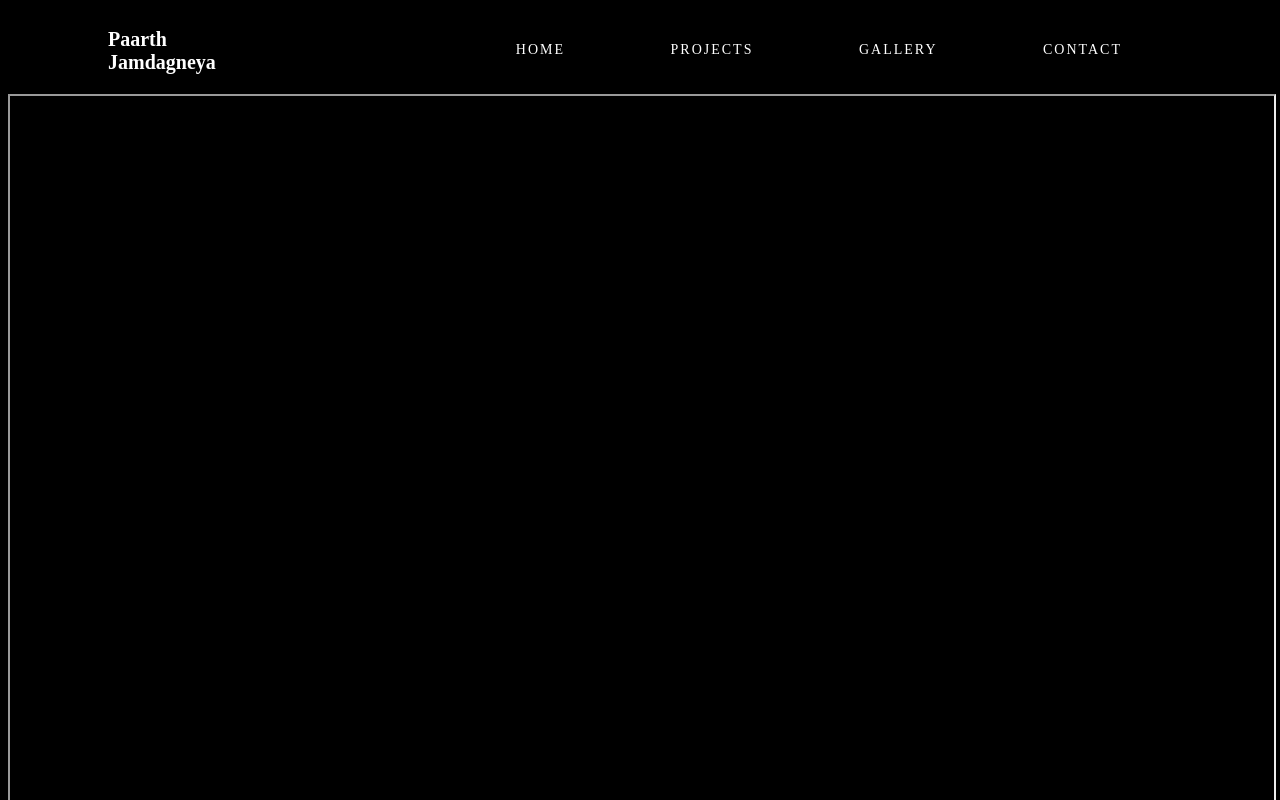
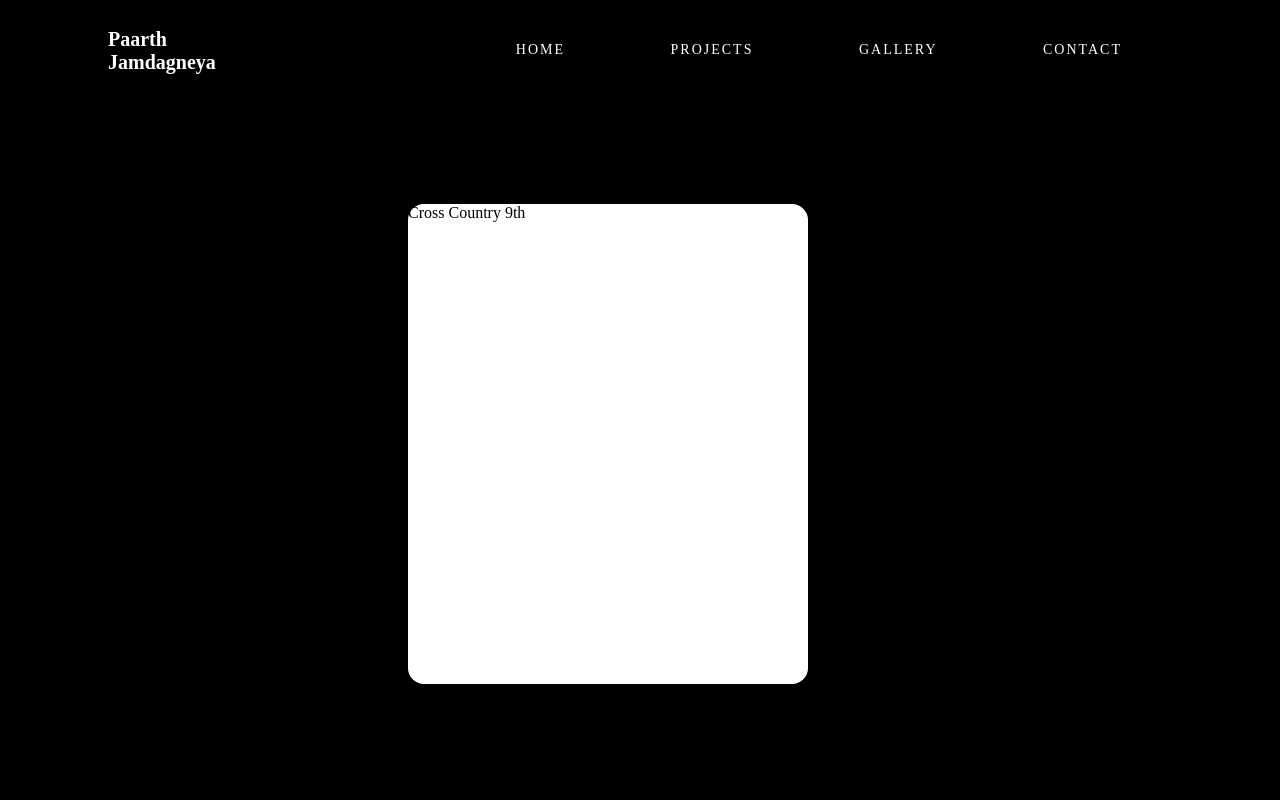
Before and after one commit to pa-arth/PersonalWebsite, a plain HTML site: page projects.html in a window 1280 px wide. Shown: the top 800 px of the page. Drawn offline with Linux system fonts and the light colour scheme.

Commit message:
Removed Resume for Aesthetic Reasons
Replaced the activities with animated boxes

```diff
--- a/projects.css
+++ b/projects.css
@@ -35,3 +35,24 @@ a {
     text-decoration: none;
     color: white;
 }
+.xc {
+    width: 25em;
+    height: 30em;
+    background-color: white;
+    margin-top: 10em;
+    margin-left: 25em;
+    border-radius: 1em;
+    animation: anim forwards 2s;
+    position: relative;
+
+}
+
+
+@keyframes anim{
+    from{
+        left:-100%;
+    }
+    to{
+        left:0%;
+    }
+}
--- a/projects.html
+++ b/projects.html
@@ -25,7 +25,10 @@
 
         <div class="resume-container">
             Projects tab coming soon!
-            <iframe width = "100%" height="900px" src="Paarth_Jamdagneya_Resume_Recent.pdf" ></iframe>
+
+        </div>
+        <div class="xc">
+            <span>Cross Country 9th</span>
         </div>
     </div>
 
```
